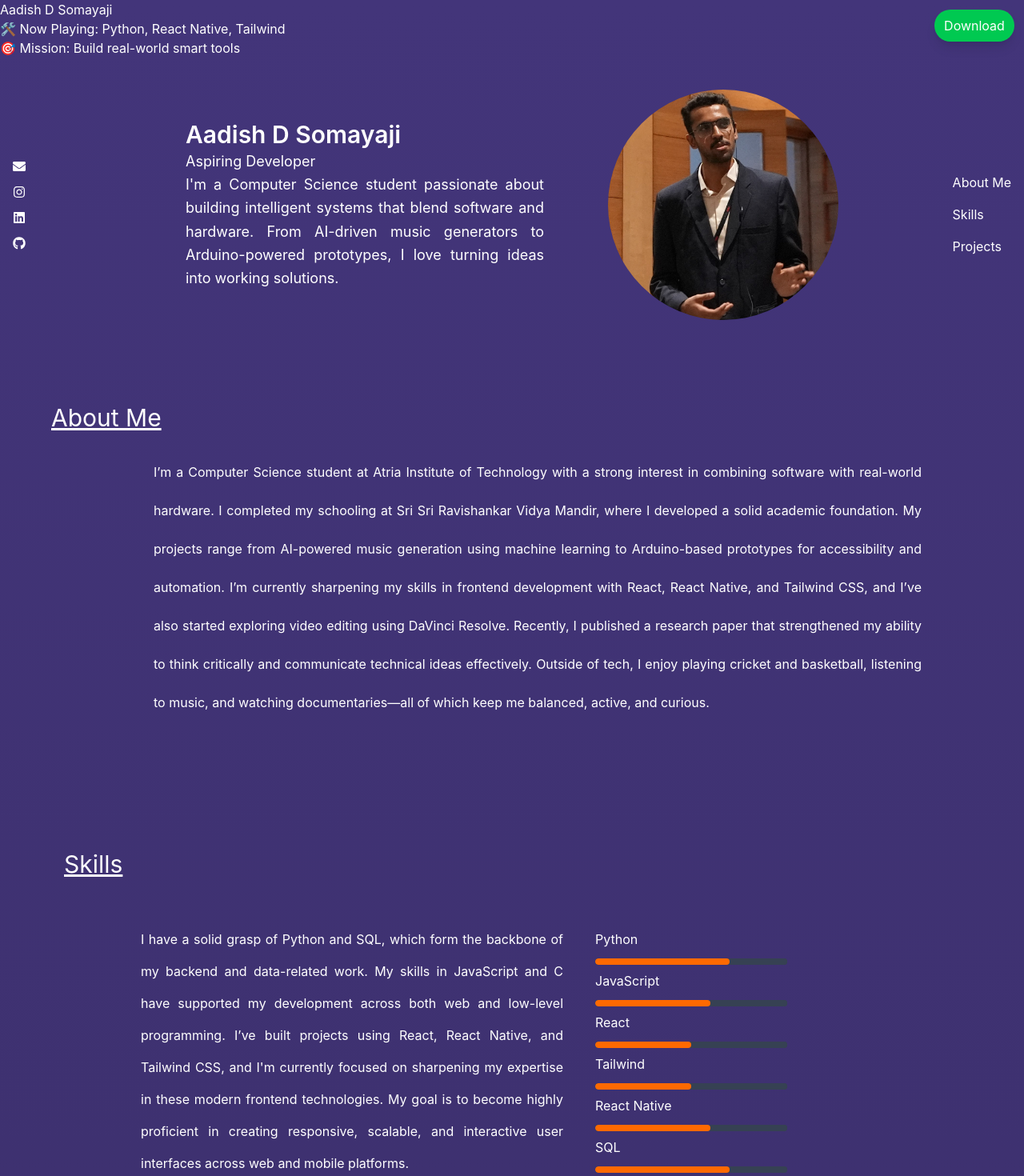
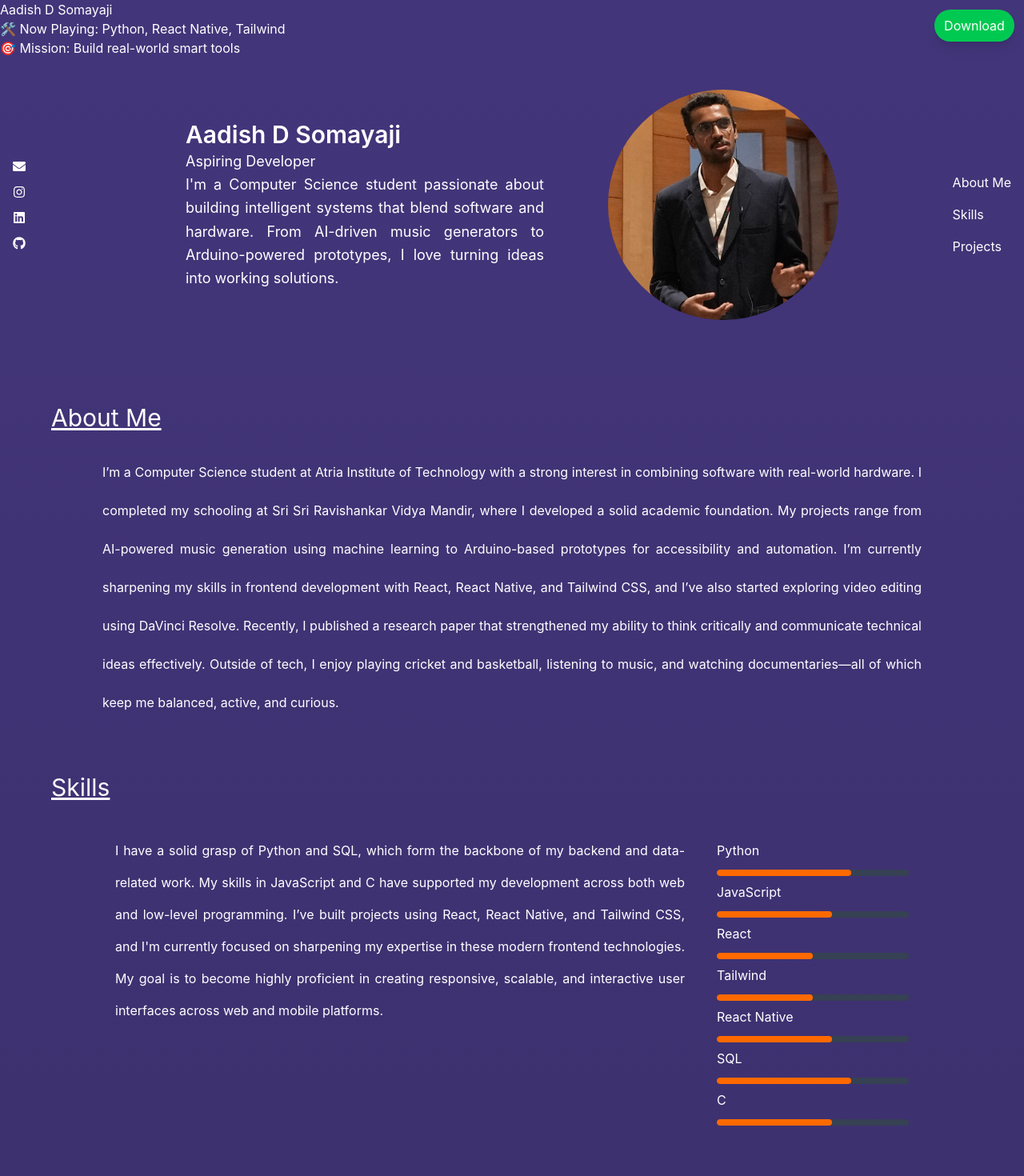
Before and after one commit to Hunter69240/resume-website, a React (Vite) app: page / in a window 1280 px wide. Shown: the top 1470 px of the page at 80% size. Built offline with nearby package versions, Linux system fonts and the light colour scheme; the HTML template or start-up script is replaced by a standard one.

Commit message:
Responsive-4 - 15/5/25

```diff
--- a/src/Components/AboutMe.jsx
+++ b/src/Components/AboutMe.jsx
@@ -3,7 +3,7 @@ function AboutMe(){
         <>
             <h1 className="text-3xl text mt-[5%] mx-[5%]" id="AboutMe"><u>About Me</u></h1>
 
-                <p className="text ml-[15%] mr-[10%] text-justify my-[2%] leading-[3rem]">
+                <p className="text ml-[10%] mr-[10%] text-justify my-[2%] leading-[3rem]">
                     I’m a Computer Science student at Atria Institute of Technology with a strong interest in combining software with real-world hardware. I completed my schooling at Sri Sri Ravishankar Vidya Mandir, where I developed a solid academic foundation.
                     My projects range from AI-powered music generation using machine learning to Arduino-based prototypes for accessibility and automation. I’m currently sharpening my skills in frontend development with React, React Native, and Tailwind CSS, and I’ve also started exploring video editing using DaVinci Resolve.
                     Recently, I published a research paper that strengthened my ability to think critically and communicate technical ideas effectively. Outside of tech, I enjoy playing cricket and basketball, listening to music, and watching documentaries—all of which keep me balanced, active, and curious.
--- a/src/Components/Skills.jsx
+++ b/src/Components/Skills.jsx
@@ -13,8 +13,8 @@ const skills = [
 export default function SkillSliders() {
   return (
     <>
-    <h1 className="text-3xl text mx-20 mt-40" id="Skills"><u>Skills</u></h1>
-    <div className="my-10 flex gap-10 mx-40 mr-70 leading-[2.5rem] sm:p-4">
+    <h1 className="text-3xl text mx-[5%] mt-[5%]" id="Skills"><u>Skills</u></h1>
+    <div className="my-[2%] flex gap-10 ml-[10%] mr-[10%] leading-[2.5rem] sm:p-4">
        <p className='text text-justify'>I have a solid grasp of Python and SQL, which form the backbone of my
         backend and data-related work. My skills in JavaScript and C have supported my development
         across both web and low-level programming. I’ve built projects using React, React Native,
```
